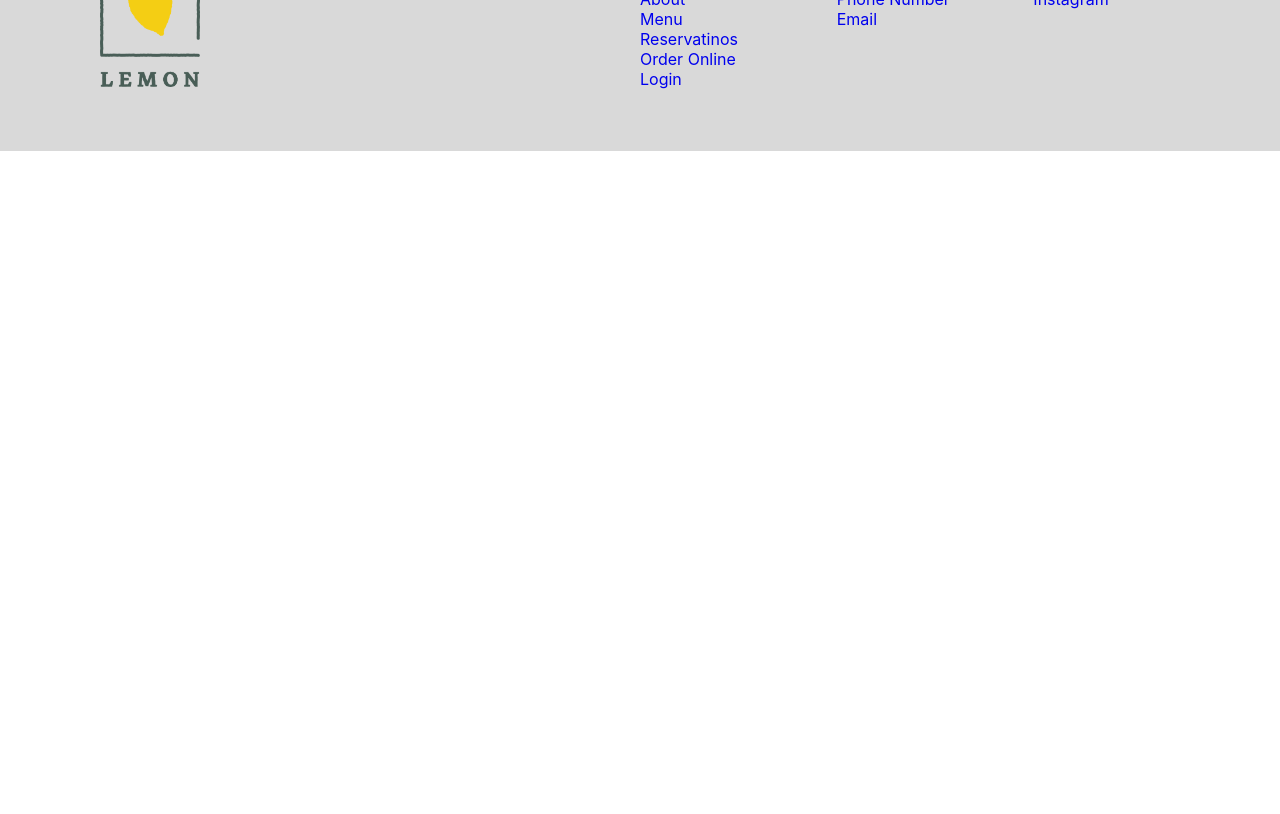
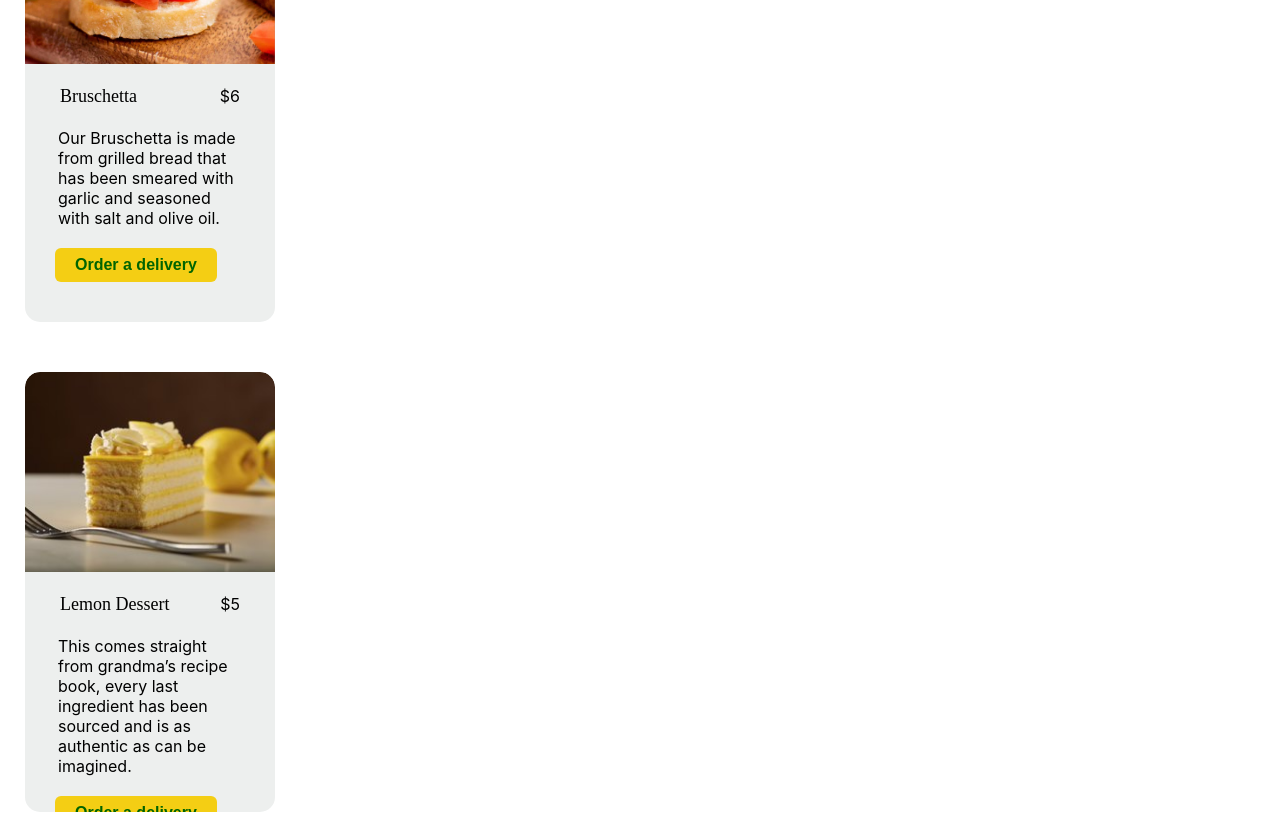
Before and after one commit to RickyShie/meta_front_end_capstone_project_1, a React (Create React App) app: page / in a window 1280 px wide. Shown: the part 1300-2114 px from the top of the page. Before the commit the page ends 1451 px from the top, so only its background shows below. Built offline with nearby package versions, Linux system fonts and the light colour scheme.

Commit message:
Create data.js for storing dish data. Modify Card.js component by using .map() function

```diff
--- a/src/components/Card.js
+++ b/src/components/Card.js
@@ -2,18 +2,16 @@ import React from "react";
 import "./Card.css";
 import Button from "./Button";
 
-function Card({title, price, description}) {
+function Card({title, price, description, imageName}) {
     return (
         <div className="dish-card card-grid-container">
-            <img className="dish-image card-grid-item" src="/card_images/bruschetta.png"></img>
+            <img className="dish-image card-grid-item" src={`/card_images/${imageName}`}></img>
             <div className="title-price-container">
                <h4 className="dish-title">{title}</h4>
                <p className="dish-price">{`$${price}`}</p>
             </div>
             <p className="dish-description">
-              The famous greek salad of crispy lettuce, peppers,
-              olives and our Chicago style feta cheese,
-              garnished with crunchy garlic and rosemary croutons.
+              {description}
             </p>
             <div className="button-container">
               <Button label="Order a delivery"></Button>
--- a/src/components/Specials.css
+++ b/src/components/Specials.css
@@ -1,5 +1,4 @@
 .specials-grid{
-    background-color: lightpink;
     display: grid;
 }
 
--- a/src/components/Specials.js
+++ b/src/components/Specials.js
@@ -1,13 +1,20 @@
 import React from "react";
 import "./Specials.css";
 import Card from "./Card";
+import dishes from "../data";
+
+console.log(dishes);
+
+dishes.map(dish => {console.log(dish.description);})
 
 
 function Specials() {
     return (
         <section className="specials-grid">
             <h1 className="special-title">This week's specials!</h1>
-            <Card title="Bruschetta" price="12.99" description="The famous greek salad of crispy lettuce, peppers, olives and our Chicago style feta cheese, garnished with crunchy garlic and rosemary croutons."></Card>
+            {dishes.map(dish => {
+            return <Card key={dish.id} title={dish.title} price={dish.price} description={dish.description} imageName={dish.imageName}>
+            </Card>})}
         </section>
     )
 }
--- /dev/null
+++ b/src/data.js
@@ -0,0 +1,22 @@
+const dishes = [
+    {id: 1,
+     title: "Greek Salad",
+     price:13,
+     description: `The famous greek salad of crispy lettuce, peppers,
+                   olives and our Chicago style feta cheese,
+                   garnished with crunchy garlic and rosemary croutons.`,
+     imageName: "greek_salad.jpg"},
+    {id:2,
+     title: "Bruschetta",
+     price: 6,
+     description:`Our Bruschetta is made from grilled bread that has been smeared with garlic and seasoned with salt and olive oil.`,
+     imageName: "bruschetta.png"},
+    {id:3,
+     title: "Lemon Dessert",
+     price: 5,
+     description: `This comes straight from grandma’s recipe book,
+                   every last ingredient has been sourced and is as authentic as can be imagined.`,
+     imageName: "lemon_dessert.jpg"}
+];
+
+export default dishes;
```
